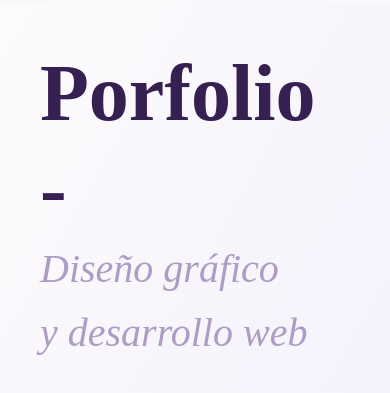
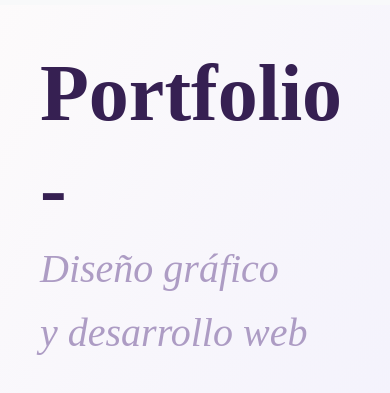
Before and after one commit to ailennietoabrego/PreEntrega2NietoAbregoAilen, a plain HTML site: page index.html in a window 390 px wide. Shown: the part 61-454 px from the top of the page. Drawn offline with nearby package versions, Linux system fonts and the light colour scheme.

```diff
--- a/index.html
+++ b/index.html
@@ -42,7 +42,7 @@
 
   <div>
     <main class="titulos">
-      <h1 class="principal"> Porfolio -</h1>
+      <h1 class="principal"> Portfolio -</h1>
       <h2 class="segundo">
         <p>Diseño gráfico</p>
         <p>y desarrollo web</p>
```
